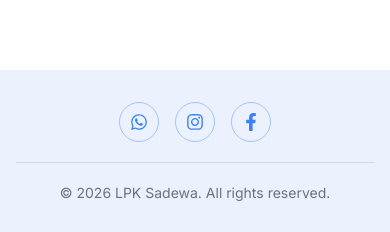
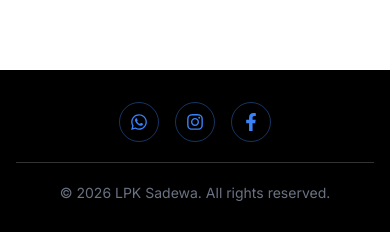
Before and after one commit to HafidzThufail22/sadewa-course, a Next.js app: page / in a window 390 px wide. Shown: the part 3714-3946 px from the top of the page. Built offline with nearby package versions, Linux system fonts and the light colour scheme; no server answers; the database is empty.

Commit message:
feat: add responsive public footer component with social media links and copyright information

```diff
--- a/src/components/layout/public/Footer.tsx
+++ b/src/components/layout/public/Footer.tsx
@@ -22,7 +22,7 @@ export default function Footer() {
   const year = new Date().getFullYear();
 
   return (
-    <footer className="bg-primary/10 py-8 px-4">
+    <footer className="bg-black py-8 px-4">
       <div className="max-w-7xl mx-auto flex flex-col items-center gap-5">
 
         {/* Social Icons */}
@@ -42,7 +42,7 @@ export default function Footer() {
         </div>
 
         {/* Garis Horizontal */}
-        <div className="w-full border-t border-blue-500/20" />
+        <div className="w-full border-t border-white/20" />
 
         {/* Copyright */}
         <p className="text-gray-500 text-sm text-center">
```
